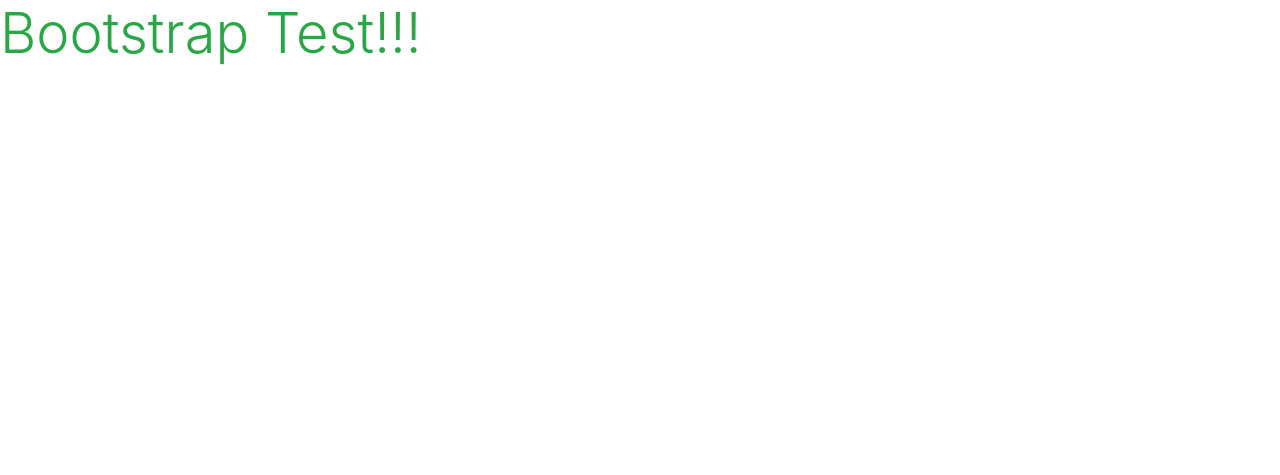
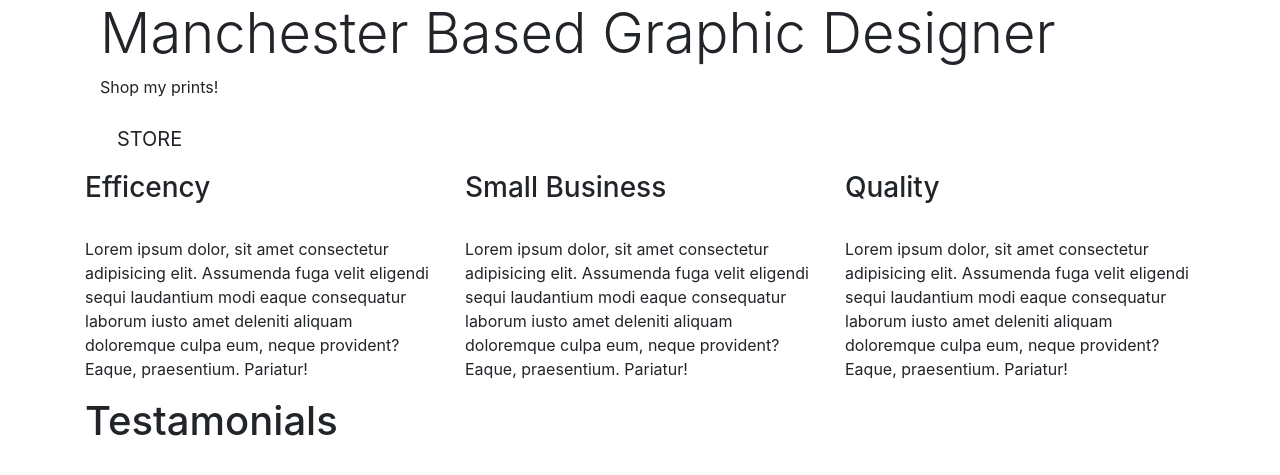
Before and after one commit to Code-Institute-Submissions/ConnorSargent-GraphicDesignerWebsite, a Django app: page / in a window 1280 px wide. Shown: the top 475 px of the page. Run offline with Django 3.2, Linux system fonts and the light colour scheme; some libraries are stand-ins or nearby versions.

Commit message:
Added homepage content

```diff
--- a/home/templates/home/index.html
+++ b/home/templates/home/index.html
@@ -2,5 +2,55 @@
 {% load static %}
 
 {% block content %}
-    <h1 class="display-4 text-success">Bootstrap Test!!!</h1>
+<div class="container h-100">
+    <div class="col my-auto">
+        <h1 class="display-4">Manchester Based Graphic Designer</h1>
+        <p>Shop my prints!</p>
+        <div class="">
+            <h4>
+                <a href="" class="store-button btn btn-lg text-uppercase">Store</a>
+            </h4>
+        </div>
+    </div>
+</div>
+
+<div class="container">
+    <div class="row justify-content-center">
+
+        <div class="col-sm-12 col-md-4">
+            <h3>Efficency</h3>
+            <img src="" alt="">
+            <p>
+                Lorem ipsum dolor, sit amet consectetur adipisicing elit. Assumenda fuga velit eligendi sequi laudantium
+                modi eaque consequatur laborum iusto amet deleniti aliquam doloremque culpa eum, neque provident? Eaque,
+                praesentium. Pariatur!
+            </p>
+        </div>
+
+        <div class="col-sm-12 col-md-4">
+            <h3>Small Business</h3>
+            <img src="" alt="">
+            <p>
+                Lorem ipsum dolor, sit amet consectetur adipisicing elit. Assumenda fuga velit eligendi sequi laudantium
+                modi eaque consequatur laborum iusto amet deleniti aliquam doloremque culpa eum, neque provident? Eaque,
+                praesentium. Pariatur!
+            </p>
+        </div>
+
+        <div class="col-sm-12 col-md-4">
+            <h3>Quality</h3>
+            <img src="" alt="">
+            <p>
+                Lorem ipsum dolor, sit amet consectetur adipisicing elit. Assumenda fuga velit eligendi sequi laudantium
+                modi eaque consequatur laborum iusto amet deleniti aliquam doloremque culpa eum, neque provident? Eaque,
+                praesentium. Pariatur!
+            </p>
+        </div>
+
+    </div>
+</div>
+
+<div class="container">
+    <h1>Testamonials</h1>
+</div>
 {% endblock %}
```
